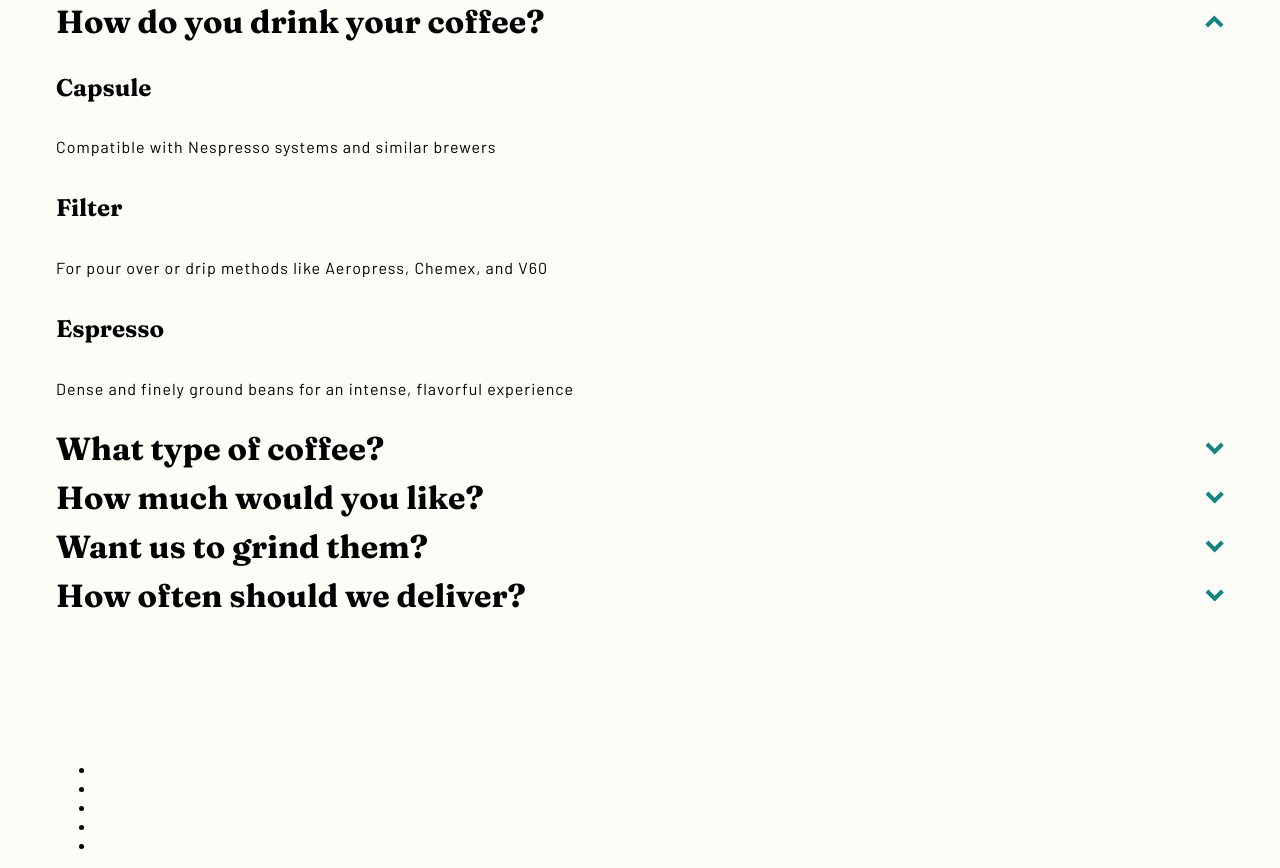
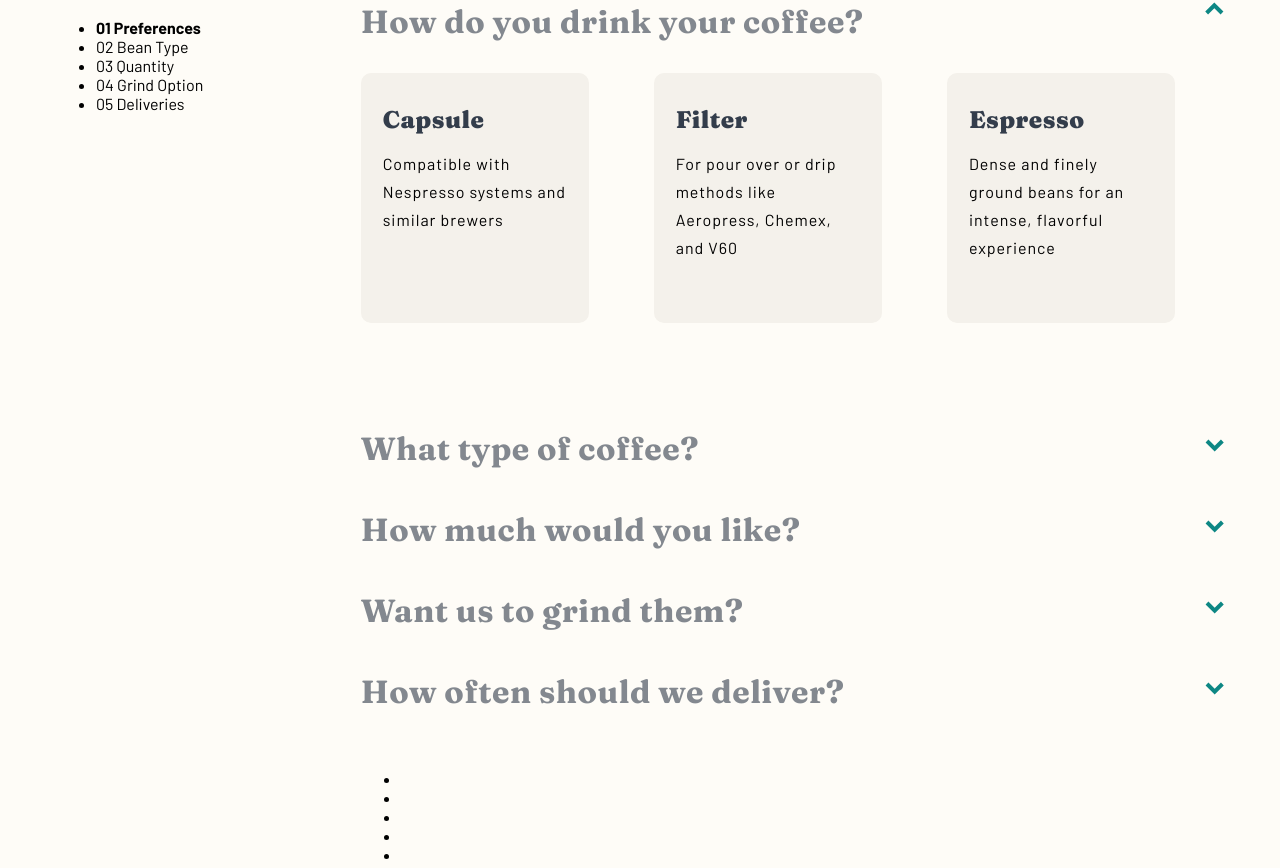
Before and after one commit to vincitaylaran/coffeeroasters-sub-site, a Next.js app: page /plan in a window 1280 px wide. Shown: the part 1532-2400 px from the top of the page. Built offline with nearby package versions, Linux system fonts and the light colour scheme.

Commit message:
Update Expansion Panel logic to disable and skip scrolling down to the "Want us to grind them?" panel if answer to first question was "Capsule"

```diff
--- a/components/ExpansionPanel.tsx
+++ b/components/ExpansionPanel.tsx
@@ -13,24 +13,48 @@ export interface Props {
   id: number
   title: string
   shouldBeOpen: boolean
+  currentPanel?: number
+  userChoice?: string
+  disabled?: boolean
   answers: Answer[]
 }
 
-const ExpansionPanel = ({ id, title, shouldBeOpen, answers }: Props) => {
+const ExpansionPanel = ({
+  id,
+  title,
+  shouldBeOpen,
+  answers,
+  currentPanel,
+  userChoice,
+  disabled = false,
+}: Props) => {
   const [isPanelOpen, setIsPanelOpen] = useState<boolean>(false)
 
   useEffect(() => {
-    if (shouldBeOpen) {
+    if (shouldBeOpen || currentPanel === id) {
       setIsPanelOpen(true)
     }
-  }, [shouldBeOpen])
+
+    if (disabled) {
+      setIsPanelOpen(false)
+    }
+  }, [shouldBeOpen, disabled, currentPanel])
 
   return (
     <div className={expansionPanelStyles.container} id={`panel-${id}`}>
       <div
-        className={expansionPanelStyles.question}
+        className={`${expansionPanelStyles.question} ${
+          disabled ? expansionPanelStyles.question__disabled : ""
+        }`}
         onClick={() => {
           setIsPanelOpen(isPanelOpen ? false : true)
+
+          // If the user selected "Capsule" for the first question, then the option to select whether
+          // if the coffee should be ground should be disabled. Coffee in capsules are already ground,
+          // so therefore the question should be disabled.
+          if (disabled) {
+            setIsPanelOpen(false)
+          }
         }}
       >
         <h4 className={expansionPanelStyles.title}>{title}</h4>
@@ -44,21 +68,27 @@ const ExpansionPanel = ({ id, title, shouldBeOpen, answers }: Props) => {
       </div>
       <div
         className={expansionPanelStyles.answers}
-        style={{ display: `${isPanelOpen ? "block" : "none"}` }}
+        style={{ display: `${isPanelOpen ? "grid" : "none"}` }}
       >
         {answers.map((answer, index) => {
           return (
-            <a href={`#panel-${index + 1}`} key={index}>
-              <div
-                className={expansionPanelStyles.answer}
-                onClick={() => answer.onSelect(id, answer.title)}
-              >
-                {/* TODO: Scroll behavior when selecting another answer for a question. */}
-
-                <h4>{answer.title}</h4>
+            <div
+              key={index}
+              className={`${expansionPanelStyles.answer} ${
+                userChoice && userChoice === answer.title
+                  ? expansionPanelStyles.answer__selected
+                  : ""
+              }`}
+              onClick={() => answer.onSelect(id, answer.title)}
+            >
+              {/* TODO: Scroll behavior when selecting another answer for a question. */}
+              <a href={`#panel-${currentPanel}`}>
+                <h4 className={expansionPanelStyles.answerTitle}>
+                  {answer.title}
+                </h4>
                 <p>{answer.description}</p>
-              </div>
-            </a>
+              </a>
+            </div>
           )
         })}
       </div>
--- a/pages/plan.tsx
+++ b/pages/plan.tsx
@@ -5,6 +5,7 @@ import Head from "next/head"
 import Hero from "../components/Hero"
 import HowItWorks from "../components/HowItWorks"
 import ExpansionPanel from "../components/ExpansionPanel"
+import Stepper from "../components/Stepper"
 
 import planStyles from "../styles/Plan.module.scss"
 
@@ -117,11 +118,17 @@ const subscribe = () => {
       answer: "",
     },
   ])
+  const [currentPanel, setCurrentPanel] = useState<number>(0)
 
-  const onSelect = (id: number, answer: string) => {
+  const onSelect = (panelId: number, answer: string) => {
     let questionsCopy = deepClone(questions)
-    questionsCopy[id].answer = answer
+    questionsCopy[panelId].answer = answer
     setQuestions(questionsCopy)
+    if (questions[0].answer === "Capsule" && currentPanel === 2) {
+      setCurrentPanel(panelId + 2)
+    } else {
+      setCurrentPanel(panelId + 1)
+    }
   }
 
   return (
@@ -139,30 +146,39 @@ const subscribe = () => {
         />
       </section>
 
+      {/* TODO: Set background to image in assets. */}
       <section className={planStyles.howItWorks}>
         <HowItWorks dark />
       </section>
 
       <section className={planStyles.createYourPlan}>
+        <Stepper currentStep={currentPanel} />
+
+        <div className={planStyles.panels}>
           {questions.map((q, i) => (
             <ExpansionPanel
               key={i}
               id={i}
               title={q.question}
+              userChoice={q.answer}
+              currentPanel={currentPanel}
               shouldBeOpen={i === 0 || questions[i - 1].answer !== ""}
               answers={q.answers.map((option) => {
                 return { ...option, onSelect }
               })}
+              disabled={
+                questions[0].answer === "Capsule" &&
+                questions[i].question === "Want us to grind them?"
+              }
             />
           ))}
-      </section>
 
-      <section className={planStyles.orderSummary}>
           <ul>
             {questions.map((q, i) => (
               <li key={i}>{q.answer}</li>
             ))}
           </ul>
+        </div>
       </section>
     </div>
   )
--- a/styles/ExpansionPanel.module.scss
+++ b/styles/ExpansionPanel.module.scss
@@ -9,7 +9,9 @@
     }
 
     h4.title {
+      color: color(grey);
       margin: 0;
+      margin-bottom: 32px;
       @media (min-width: breakpoint(tablet)) {
         font-size: heading(h3);
       }
@@ -17,20 +19,66 @@
         font-size: heading(h2);
       }
     }
+
+    &__disabled {
+      * {
+        opacity: 0.5;
+      }
+    }
   }
 
   .answers {
+    // The "display" property is controlled within the Expansion Panel component. See ExpansionPanel.tsx in components.
+    gap: 16px;
+    @media (min-width: breakpoint(tablet)) {
+      grid-auto-flow: column;
+    }
+
+    margin-bottom: 96px;
+
     .answer {
       cursor: pointer;
+      background: color(spring-wood);
+      height: 140px;
+      padding: 20px 22px 20px;
+
+      @media (min-width: breakpoint(tablet)) {
+        padding-top: 32px;
+        height: 250px;
+        width: 223px;
+      }
+
+      @media (min-width: breakpoint(laptop)) {
+        width: 228px;
+      }
+
+      h4.answerTitle {
+        color: color(dark-grey-blue);
+        margin: 0;
+        font-weight: font-weight(extra-bold);
+      }
+
+      &__selected {
+        h4.answerTitle,
+        p {
+          color: white;
+        }
+
+        background: color(dark-cyan);
+      }
     }
   }
 
   .arrow {
+    padding-top: 10px;
     @include flex(row) {
-      align-items: center;
+      align-items: flex-start;
     }
 
+    // TODO: create a hover state with color #66D2CF.
+
     &__flipped {
+      align-items: flex-end;
       transform: rotate(180deg);
       transform-origin: 50% 50%;
     }
--- a/styles/Plan.module.scss
+++ b/styles/Plan.module.scss
@@ -9,8 +9,13 @@
   }
 
   section.createYourPlan {
-    @include grid;
+    @include grid {
+      grid-auto-flow: column;
+    }
 
+    .panels {
+      @include grid;
+    }
     // See ExpansionPanel.module.scss for <ExpansionPanel /> styles.
   }
 }
--- a/styles/globals.scss
+++ b/styles/globals.scss
@@ -83,6 +83,7 @@ h3 {
 
 h4 {
   font-size: 1.5rem;
+  letter-spacing: 0.5px;
 }
 
 p {
```
Lines whose indentation alone changed are shown as unchanged.
